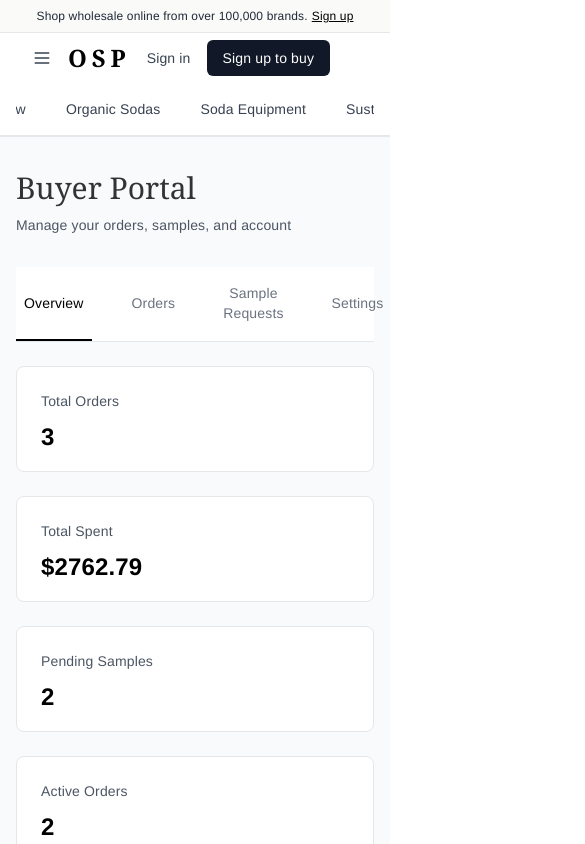
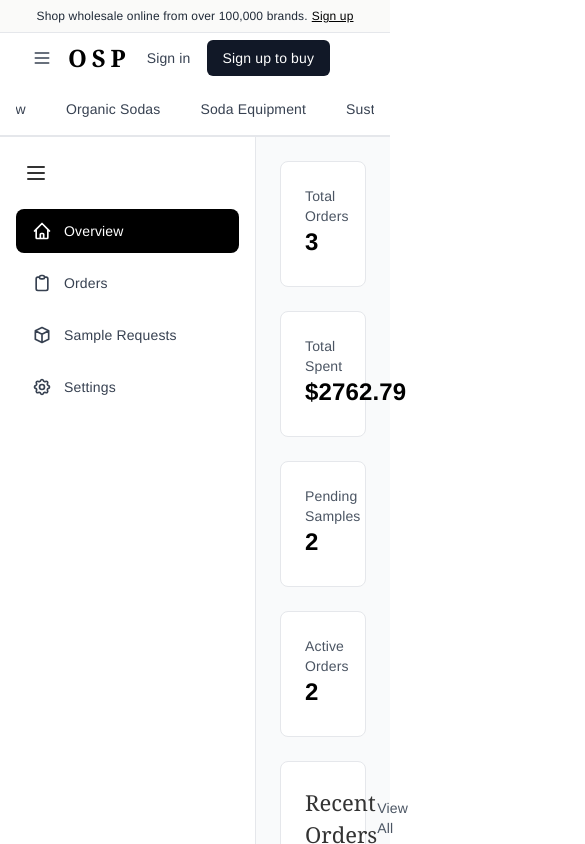
Before and after one commit to ovsharam/OSP-dash, a Next.js app: page /buyer/dashboard in a window 390 px wide. Shown: the top 844 px of the page, 585 px wide, since content can reach past the window. Built offline with nearby package versions, Linux system fonts and the light colour scheme.

Commit message:
Update buyer portal navigation to match seller portal hamburger menu sidebar design

```diff
--- a/app/buyer/dashboard/page.tsx
+++ b/app/buyer/dashboard/page.tsx
@@ -2,10 +2,13 @@
 
 import { useState } from "react";
 import Link from "next/link";
+import { useRouter } from "next/navigation";
 import { mockOrders, mockSampleRequests } from "@/lib/mockBuyerData";
 
 export default function BuyerDashboardPage() {
+  const router = useRouter();
   const [activeTab, setActiveTab] = useState<"overview" | "orders" | "samples" | "settings">("overview");
+  const [sidebarOpen, setSidebarOpen] = useState(true);
 
   const recentOrders = mockOrders.slice(0, 3);
   const pendingSamples = mockSampleRequests.filter((s) => s.status !== "delivered").length;
@@ -13,36 +16,85 @@ export default function BuyerDashboardPage() {
   const totalSpent = mockOrders.reduce((sum, order) => sum + order.total, 0);
 
   return (
-    <div className="min-h-screen bg-gray-50">
-      <div className="max-w-7xl mx-auto px-4 sm:px-6 lg:px-8 py-8">
-        <div className="mb-8">
-          <h1 className="text-3xl font-bold text-black mb-2">Buyer Portal</h1>
-          <p className="text-gray-600">Manage your orders, samples, and account</p>
-        </div>
+    <div className="min-h-screen bg-gray-50 flex">
+      {/* Left Sidebar */}
+      <div className={`${sidebarOpen ? "w-64" : "w-16"} transition-all duration-300 bg-white border-r border-gray-200 overflow-hidden flex-shrink-0`}>
+        <div className="p-4">
+          {/* Hamburger Menu Button */}
+          <button
+            onClick={() => setSidebarOpen(!sidebarOpen)}
+            className="mb-4 p-2 hover:bg-gray-100 rounded transition-colors"
+            aria-label="Toggle sidebar"
+          >
+            <svg className="w-6 h-6" fill="none" stroke="currentColor" viewBox="0 0 24 24">
+              <path strokeLinecap="round" strokeLinejoin="round" strokeWidth={2} d="M4 6h16M4 12h16M4 18h16" />
+            </svg>
+          </button>
 
-        {/* Tabs */}
-        <div className="bg-white border-b border-gray-200 mb-6">
-          <div className="flex space-x-8">
-            {[
-              { id: "overview", label: "Overview" },
-              { id: "orders", label: "Orders" },
-              { id: "samples", label: "Sample Requests" },
-              { id: "settings", label: "Settings" },
-            ].map((tab) => (
+          {/* Navigation Buttons */}
+          {sidebarOpen && (
+            <div className="flex flex-col">
               <button
-                key={tab.id}
-                onClick={() => setActiveTab(tab.id as any)}
-                className={`py-4 px-2 border-b-2 font-medium text-sm transition-colors ${
-                  activeTab === tab.id
-                    ? "border-black text-black"
-                    : "border-transparent text-gray-500 hover:text-gray-700"
+                onClick={() => setActiveTab("overview")}
+                className={`flex items-center gap-3 px-4 py-3 rounded-lg mb-2 transition-colors text-left ${
+                  activeTab === "overview"
+                    ? "bg-black text-white"
+                    : "text-gray-700 hover:bg-gray-100"
                 }`}
               >
-                {tab.label}
+                <svg className="w-5 h-5" fill="none" stroke="currentColor" viewBox="0 0 24 24">
+                  <path strokeLinecap="round" strokeLinejoin="round" strokeWidth={2} d="M3 12l2-2m0 0l7-7 7 7M5 10v10a1 1 0 001 1h3m10-11l2 2m-2-2v10a1 1 0 01-1 1h-3m-6 0a1 1 0 001-1v-4a1 1 0 011-1h2a1 1 0 011 1v4a1 1 0 001 1m-6 0h6" />
+                </svg>
+                <span className="font-medium">Overview</span>
               </button>
-            ))}
-          </div>
+              <button
+                onClick={() => setActiveTab("orders")}
+                className={`flex items-center gap-3 px-4 py-3 rounded-lg mb-2 transition-colors text-left ${
+                  activeTab === "orders"
+                    ? "bg-black text-white"
+                    : "text-gray-700 hover:bg-gray-100"
+                }`}
+              >
+                <svg className="w-5 h-5" fill="none" stroke="currentColor" viewBox="0 0 24 24">
+                  <path strokeLinecap="round" strokeLinejoin="round" strokeWidth={2} d="M9 5H7a2 2 0 00-2 2v12a2 2 0 002 2h10a2 2 0 002-2V7a2 2 0 00-2-2h-2M9 5a2 2 0 002 2h2a2 2 0 002-2M9 5a2 2 0 012-2h2a2 2 0 012 2" />
+                </svg>
+                <span className="font-medium">Orders</span>
+              </button>
+              <button
+                onClick={() => setActiveTab("samples")}
+                className={`flex items-center gap-3 px-4 py-3 rounded-lg mb-2 transition-colors text-left ${
+                  activeTab === "samples"
+                    ? "bg-black text-white"
+                    : "text-gray-700 hover:bg-gray-100"
+                }`}
+              >
+                <svg className="w-5 h-5" fill="none" stroke="currentColor" viewBox="0 0 24 24">
+                  <path strokeLinecap="round" strokeLinejoin="round" strokeWidth={2} d="M20 7l-8-4-8 4m16 0l-8 4m8-4v10l-8 4m0-10L4 7m8 4v10M4 7v10l8 4" />
+                </svg>
+                <span className="font-medium">Sample Requests</span>
+              </button>
+              <button
+                onClick={() => setActiveTab("settings")}
+                className={`flex items-center gap-3 px-4 py-3 rounded-lg mb-2 transition-colors text-left ${
+                  activeTab === "settings"
+                    ? "bg-black text-white"
+                    : "text-gray-700 hover:bg-gray-100"
+                }`}
+              >
+                <svg className="w-5 h-5" fill="none" stroke="currentColor" viewBox="0 0 24 24">
+                  <path strokeLinecap="round" strokeLinejoin="round" strokeWidth={2} d="M10.325 4.317c.426-1.756 2.924-1.756 3.35 0a1.724 1.724 0 002.573 1.066c1.543-.94 3.31.826 2.37 2.37a1.724 1.724 0 001.065 2.572c1.756.426 1.756 2.924 0 3.35a1.724 1.724 0 00-1.066 2.573c.94 1.543-.826 3.31-2.37 2.37a1.724 1.724 0 00-2.572 1.065c-.426 1.756-2.924 1.756-3.35 0a1.724 1.724 0 00-2.573-1.066c-1.543.94-3.31-.826-2.37-2.37a1.724 1.724 0 00-1.065-2.572c-1.756-.426-1.756-2.924 0-3.35a1.724 1.724 0 001.066-2.573c-.94-1.543.826-3.31 2.37-2.37.996.608 2.296.07 2.572-1.065z" />
+                  <path strokeLinecap="round" strokeLinejoin="round" strokeWidth={2} d="M15 12a3 3 0 11-6 0 3 3 0 016 0z" />
+                </svg>
+                <span className="font-medium">Settings</span>
+              </button>
+            </div>
+          )}
         </div>
+      </div>
+
+      {/* Main Content */}
+      <div className="flex-1 min-w-0">
+        <div className="p-6">
 
         {/* Overview Tab */}
         {activeTab === "overview" && (
@@ -181,6 +233,7 @@ export default function BuyerDashboardPage() {
             <SettingsContent />
           </div>
         )}
+        </div>
       </div>
     </div>
   );
```
